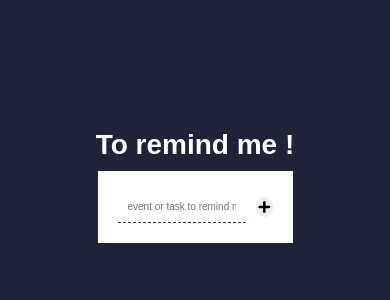
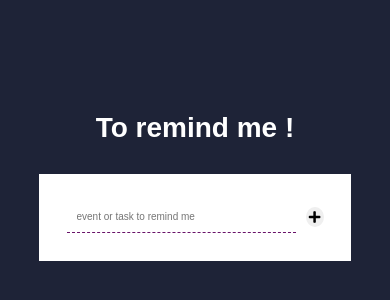
Before and after one commit to GecikaDM/remind-list, a plain HTML site: page index.html in a window 390 px wide. Shown: the part 236-536 px from the top of the page. Drawn offline with Linux system fonts and the light colour scheme.

Commit message:
style-mobile-device

```diff
--- a/style.css
+++ b/style.css
@@ -97,8 +97,15 @@ mobile styles
 */
 
 @media (min-width: 320px) and (max-width: 1440px){
+
+  .banniere-title {
+    margin-bottom: 3rem;
+  }
+
   #todo-list {
-    padding: 2rem;
+    padding: 2.75rem;
+    width: 80%;
+    max-width: 100%;
   }
 
   #todo-list input {
@@ -122,8 +129,11 @@ mobile styles
   .item button.btn-archive {
     font-size: 1.5rem;
     }
-    .item button.btn-delete {
+  .item button.btn-delete {
     font-size: 1.5rem;
-    }
+  }
+  .item p {
+    padding: 0;
+  }
 
 }
```
